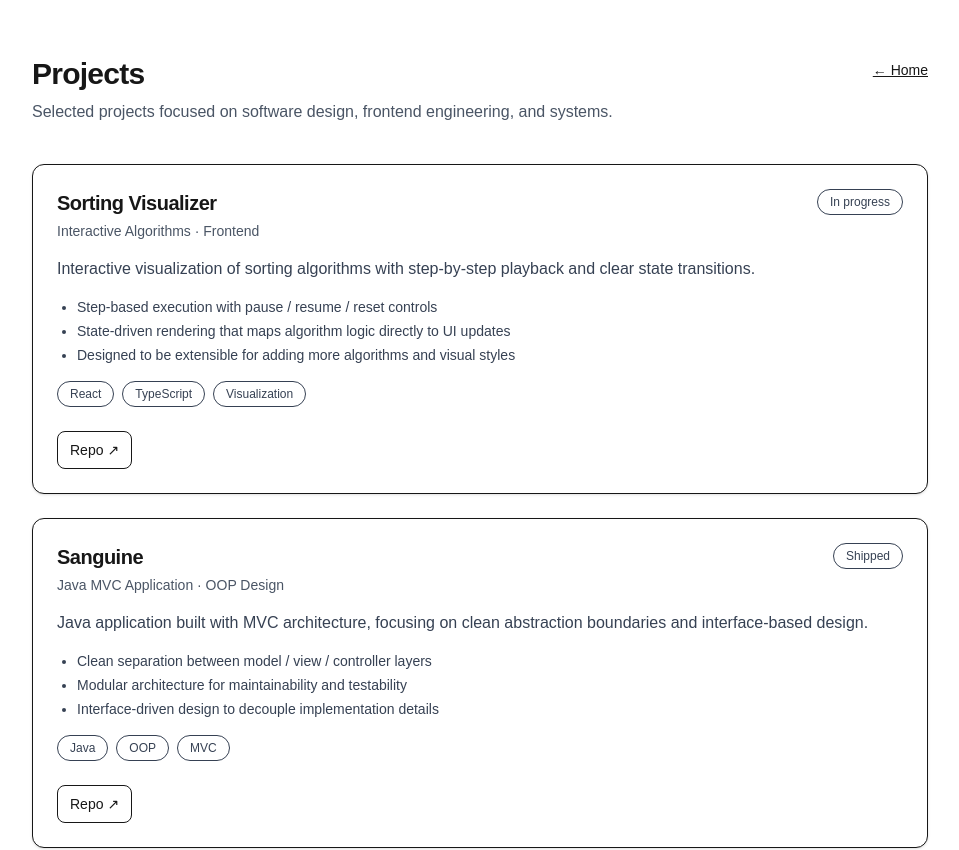
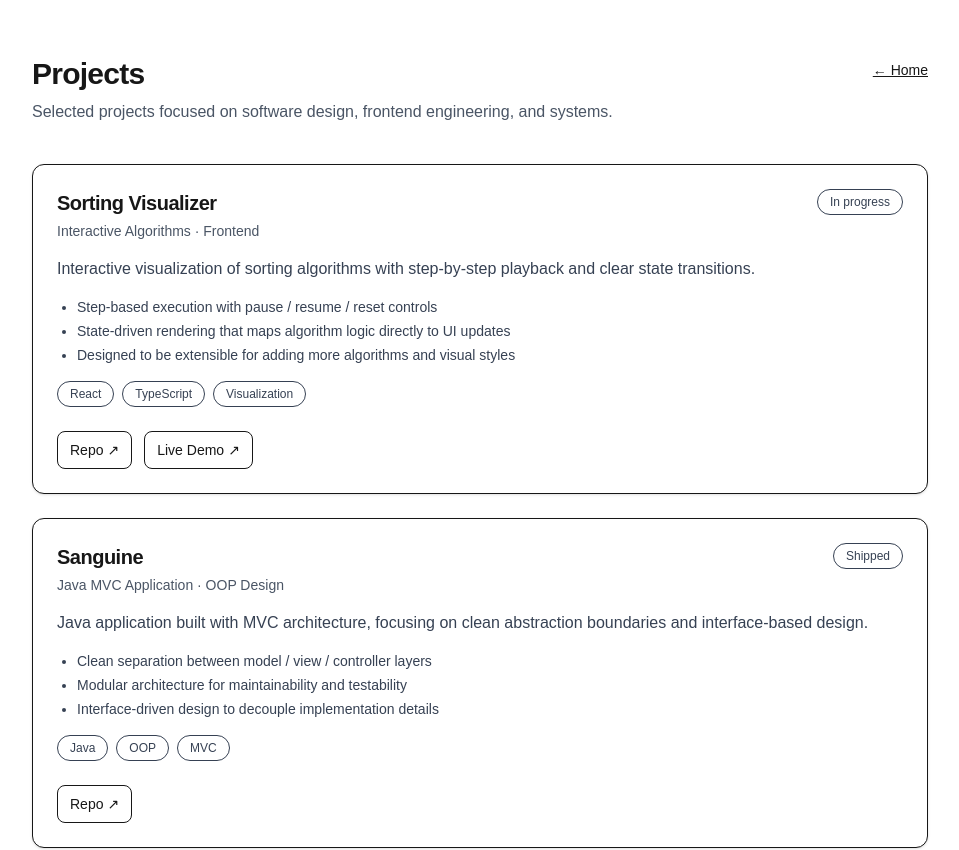
Before and after one commit to FionaZ-heng/Portfolio, a Next.js app: page /projects in a window 1280 px wide. Shown: the top 850 px of the page, without its empty margins (160-1119 px from the left). Built offline with nearby package versions, Linux system fonts and the light colour scheme.

Commit message:
Add live demo link for sorting visualizer

```diff
--- a/app/projects/page.tsx
+++ b/app/projects/page.tsx
@@ -28,7 +28,7 @@ const PROJECTS: Project[] = [
     status: "In progress",
     links: {
       repo: "https://github.com/FionaZ-heng/Sorting-Visualizer",
-      // demo: "https://sorting-visualizer.vercel.app" // 之后有了再加
+      demo: "https://sorting-visualizer-five-alpha.vercel.app"
     },
   },
   {
```
